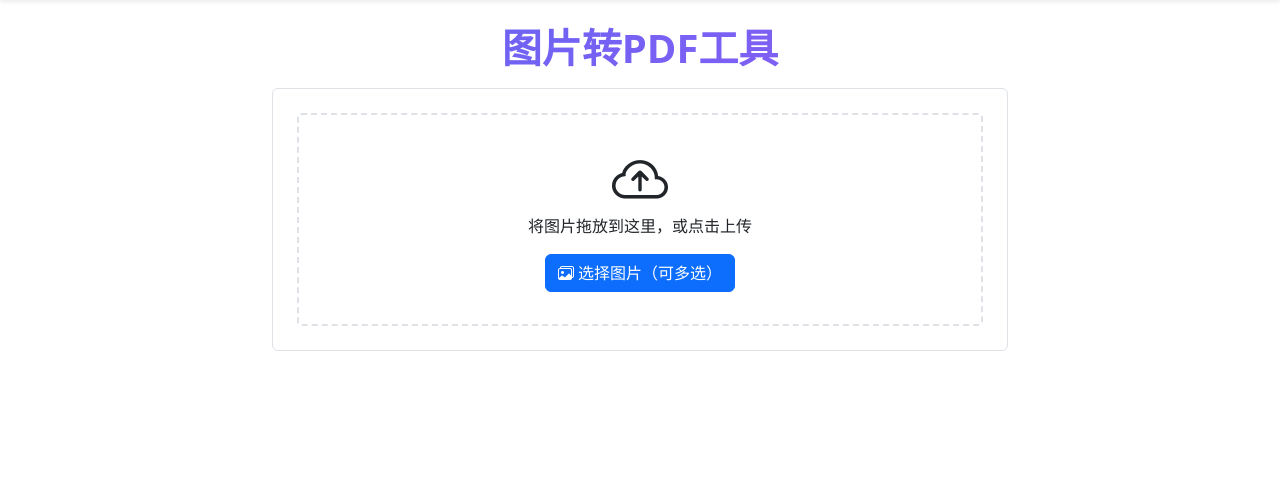
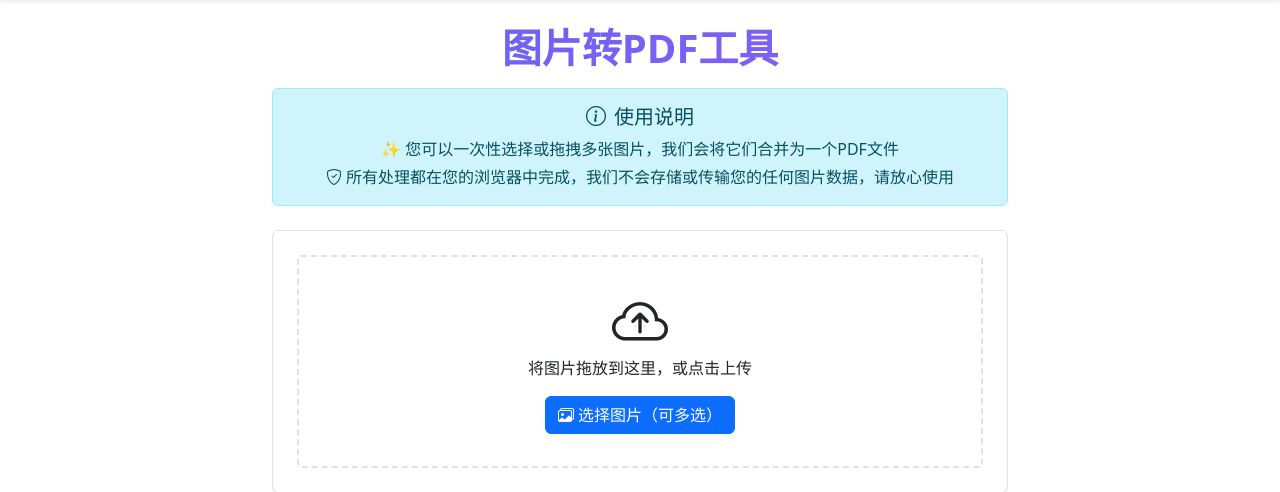
Before and after one commit to qqphp/office-toolkit, a Flask app: page /convert-pdf in a window 1280 px wide. Shown: the part 68-560 px from the top of the page. Run offline with Flask 3, Linux system fonts and the light colour scheme; some libraries are stand-ins or nearby versions.

Commit message:
添加提示

```diff
--- a/app/templates/convert_pdf.html
+++ b/app/templates/convert_pdf.html
@@ -9,6 +9,14 @@
 <div class="row justify-content-center">
     <div class="col-md-8 text-center">
         <h2 class="section-title">图片转PDF工具</h2>
+
+        <!-- 添加提示信息 -->
+        <div class="alert alert-info mb-4" role="alert">
+            <h5 class="alert-heading"><i class="bi bi-info-circle me-2"></i>使用说明</h5>
+            <p class="mb-1">✨ 您可以一次性选择或拖拽多张图片，我们会将它们合并为一个PDF文件</p>
+            <p class="mb-0"><i class="bi bi-shield-check me-1"></i>所有处理都在您的浏览器中完成，我们不会存储或传输您的任何图片数据，请放心使用</p>
+        </div>
+
         <div class="upload-container p-4 border rounded mb-5">
             <div class="pdf-upload-area" id="pdfDropZone">
                 <i class="bi bi-cloud-arrow-up display-4"></i>
```
